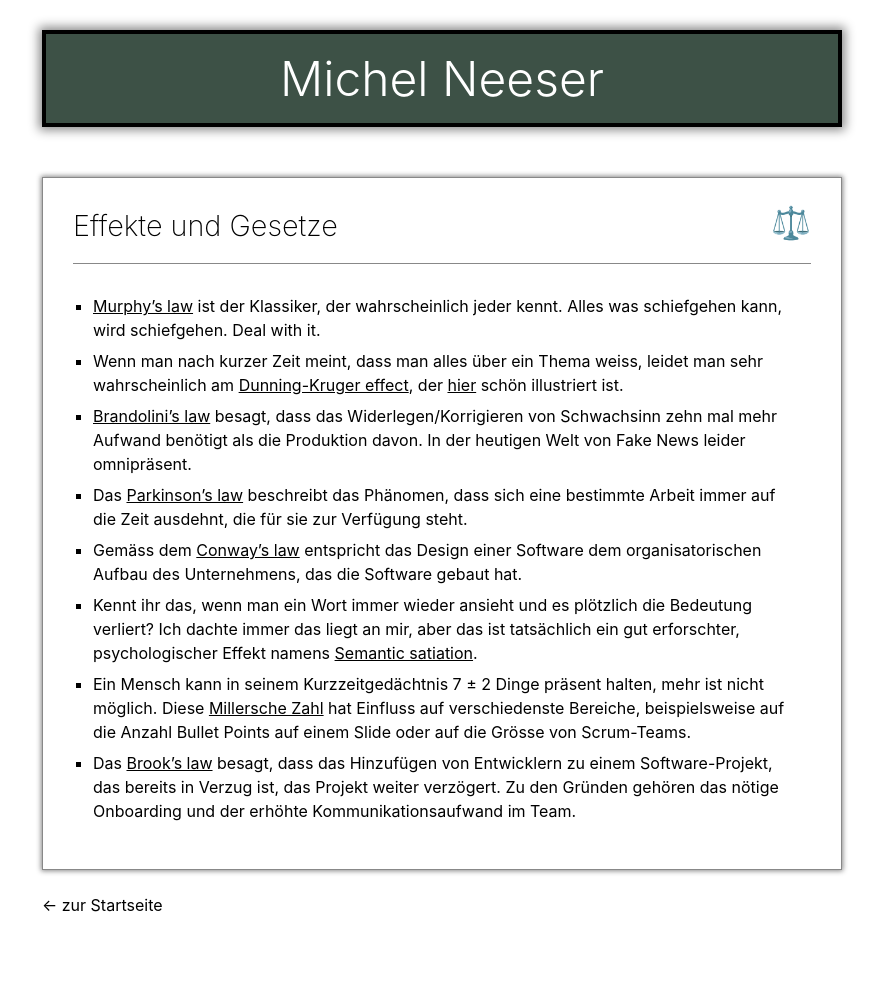
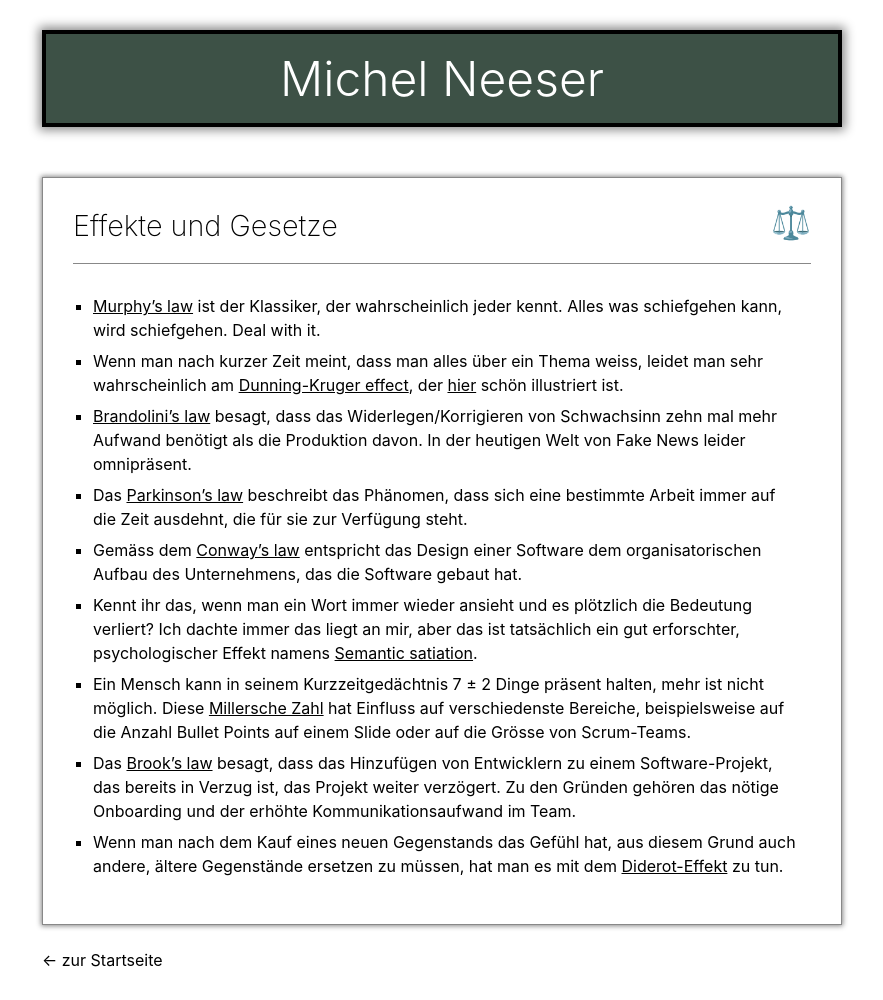
Before and after one commit to michelneeser/personal-website, a Jekyll site: the page built from _sections/effekte-gesetze.md, in a window 1280 px wide. Shown: the whole page, without its empty margins (198-1081 px from the left). Built offline with Jekyll 4.4.1, drawn with Linux system fonts in a browser that asks for light colours; before the commit the page ends 945 px from its top, so only the background shows below that.

Commit message:
new effect added

```diff
--- a/_sections/effekte-gesetze.md
+++ b/_sections/effekte-gesetze.md
@@ -11,3 +11,4 @@ icon: ⚖️
 - Kennt ihr das, wenn man ein Wort immer wieder ansieht und es plötzlich die Bedeutung verliert? Ich dachte immer das liegt an mir, aber das ist tatsächlich ein gut erforschter, psychologischer Effekt namens [Semantic satiation](https://en.wikipedia.org/wiki/Semantic_satiation).
 - Ein Mensch kann in seinem Kurzzeitgedächtnis 7 ± 2 Dinge präsent halten, mehr ist nicht möglich. Diese [Millersche Zahl](https://de.wikipedia.org/wiki/Millersche_Zahl) hat Einfluss auf verschiedenste Bereiche, beispielsweise auf die Anzahl Bullet Points auf einem Slide oder auf die Grösse von Scrum-Teams.
 - Das [Brook's law](https://en.wikipedia.org/wiki/Brooks%27s_law) besagt, dass das Hinzufügen von Entwicklern zu einem Software-Projekt, das bereits in Verzug ist, das Projekt weiter verzögert. Zu den Gründen gehören das nötige Onboarding und der erhöhte Kommunikationsaufwand im Team.
+- Wenn man nach dem Kauf eines neuen Gegenstands das Gefühl hat, aus diesem Grund auch andere, ältere Gegenstände ersetzen zu müssen, hat man es mit dem [Diderot-Effekt](https://de.wikipedia.org/wiki/Diderot-Effekt) zu tun.
```
